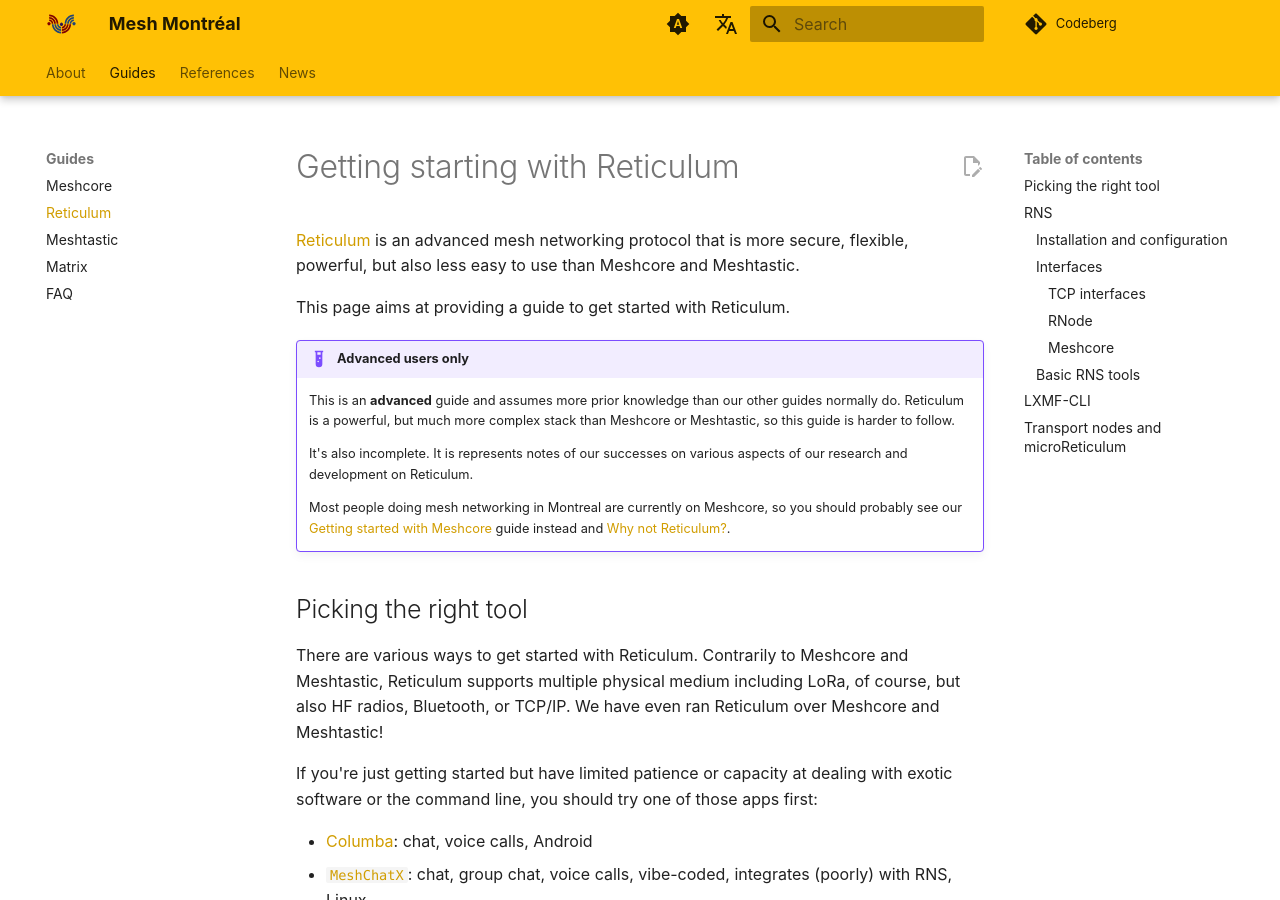
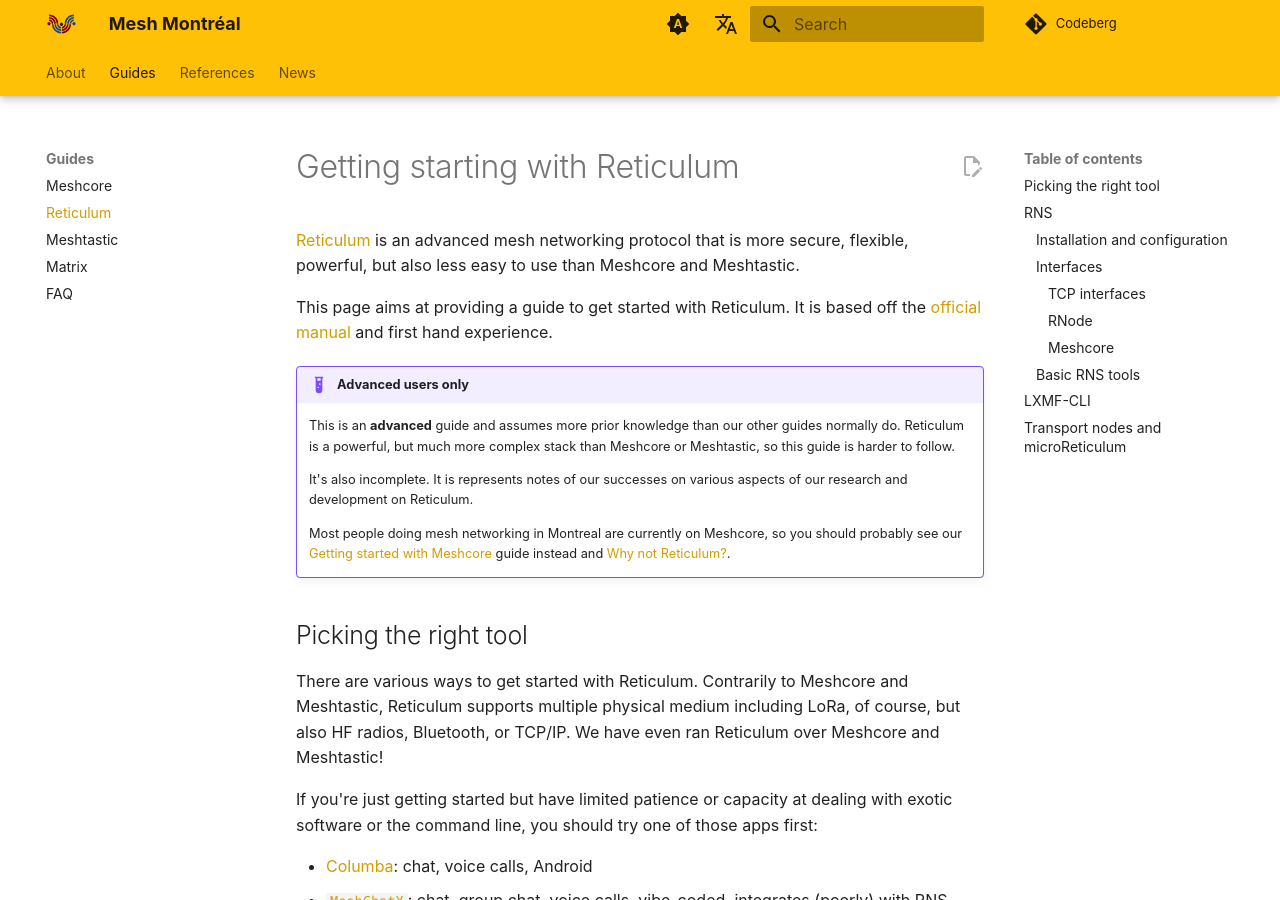
Before and after one commit to ReseauLibre/lora.reseaulibre.ca, an MkDocs documentation site: the page built from docs/guides/reticulum.md, in a window 1280 px wide and 900 px high. Built offline with MkDocs 1.6.1 and Material for MkDocs 9.7.7, drawn with Linux system fonts in a browser that asks for light colours; plug-ins that fetch from the network failed and are left out; comment, search, counter and statistics services are not loaded.

Commit message:
clarify, add sources

```diff
--- a/docs/guides/reticulum.md
+++ b/docs/guides/reticulum.md
@@ -4,7 +4,8 @@
 secure, flexible, powerful, but also less easy to use than Meshcore
 and Meshtastic.
 
-This page aims at providing a guide to get started with Reticulum.
+This page aims at providing a guide to get started with Reticulum. It
+is based off the [official manual](https://markqvist.github.io/Reticulum/manual/gettingstartedfast.html) and first hand experience.
 
 !!! example "Advanced users only"
 
```
